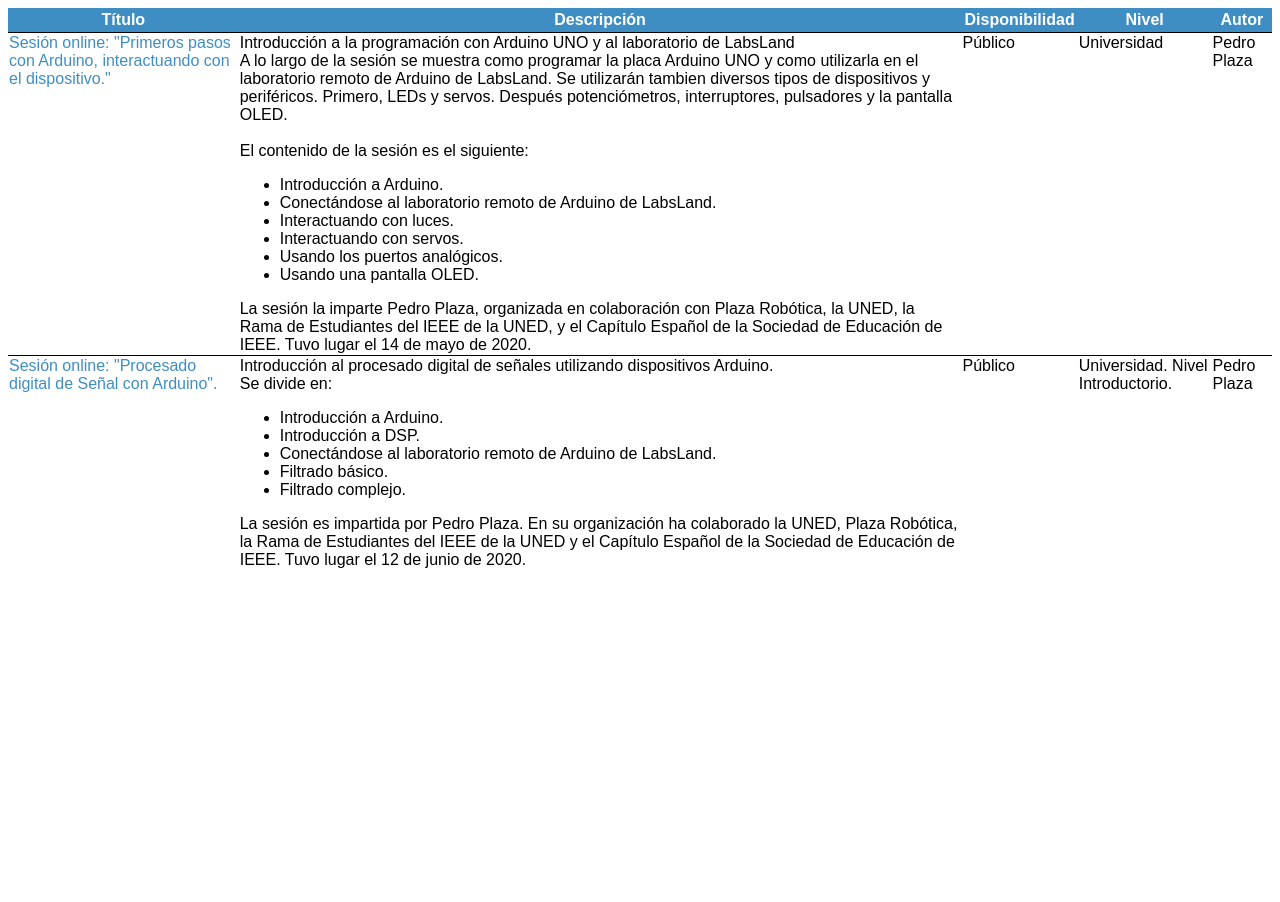
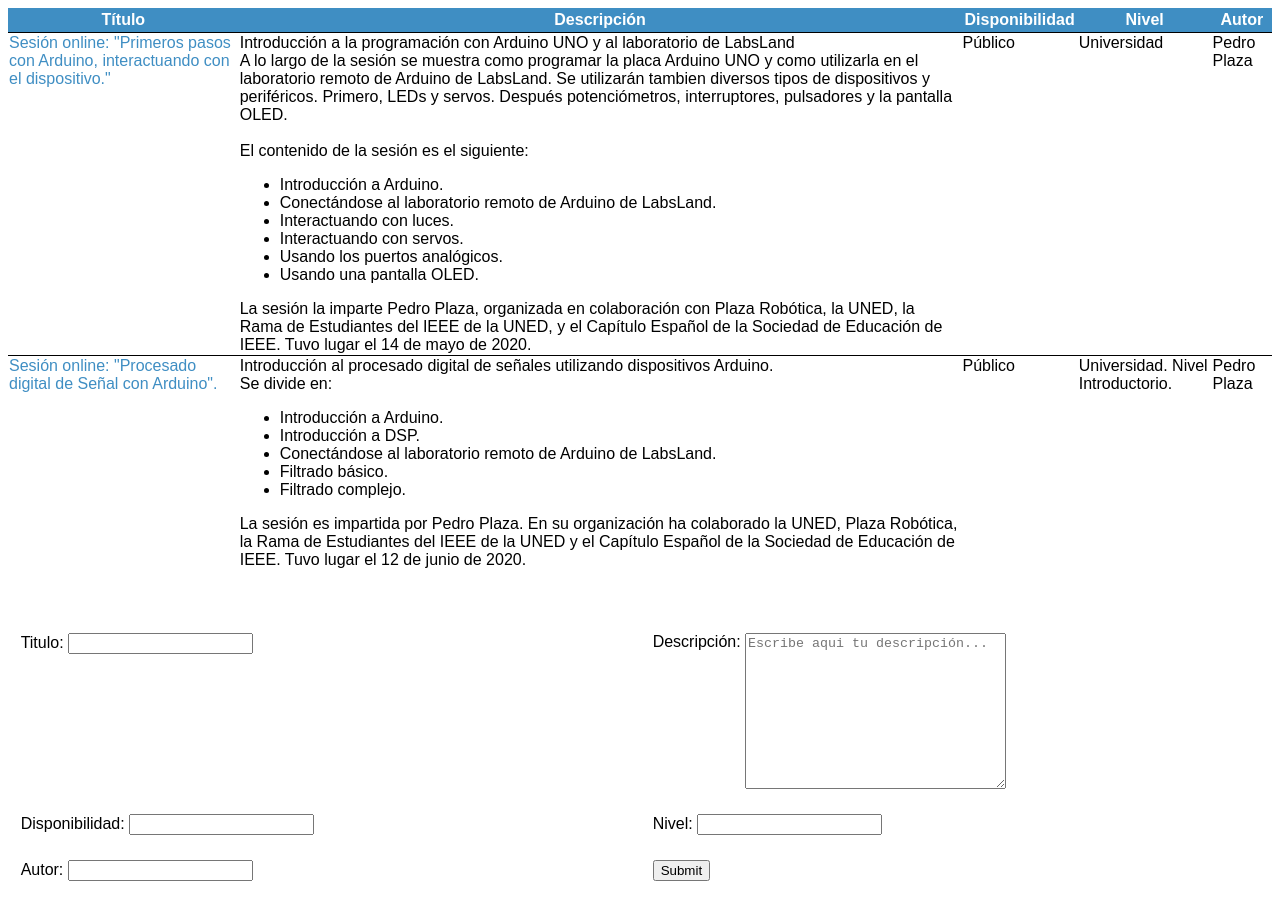
Before and after one commit to Hidalgo7/FrontEnd_LabsLand, a plain HTML site: page index.html in a window 1280 px wide. Before the commit the page ends 800 px from the top, so only its background shows below. Drawn offline with Linux system fonts and the light colour scheme.

Commit message:
Tabla dinamica (JavaScript)

```diff
--- a/index.html
+++ b/index.html
@@ -5,10 +5,11 @@
     <meta http-equiv="X-UA-Compatible" content="IE=edge">
     <meta name="viewport" content="width=device-width, initial-scale=1.0">
     <link rel="stylesheet" href="styles.css">
+    <script src="script.js"></script>
     <title>LabsLand</title>
 </head>
 <body>
-    <table>
+    <table id="tabla">
         <tr>
             <th>Título</th>
             <th>Descripción</th>
@@ -70,5 +71,29 @@
             <td>Pedro Plaza</td>
         </tr>
     </table>
+
+    <div class="form">
+        <div class="item">
+            Titulo: <input type="text" id ="titulo">
+        </div>
+        <div class="item">
+            <label for="descripcion">Descripción: </label>
+            <textarea name="descripcion" id="descripcion" cols="30" rows="10" placeholder="Escribe aqui tu descripción..."></textarea>
+        </div>
+        <div class="item">
+            Disponibilidad: <input type="text" id="disponibilidad">
+        </div>
+        <div class="item">
+            Nivel: <input type="text" id ="nivel">
+        </div>
+        <div class="item">
+            Autor: <input type="text" id="autor">
+        </div>
+        <div class="item">
+            <button onclick="addEntryToTable(document.getElementById('titulo'),document.getElementById('descripcion'),document.getElementById('disponibilidad'),document.getElementById('nivel'),document.getElementById('autor'))">Submit</button>
+        </div>
+
+    </div>
+
 </body>
 </html>
--- /dev/null
+++ b/script.js
@@ -0,0 +1,8 @@
+function addEntryToTable(title, description, availability, level, author){
+    var tabla = document.getElementById('tabla');
+    var fila = tabla.insertRow(-1)
+    for (var i = 0, j = arguments.length; i < j;i++){
+        var celda = fila.insertCell(i)
+        celda.innerHTML = arguments[i].value
+    }
+}
--- a/styles.css
+++ b/styles.css
@@ -7,6 +7,7 @@ p{
 }
 table{
     border-collapse: collapse;
+    margin-bottom: 50px;
 }
 th{
     background-color: #3F8EC3;
@@ -21,3 +22,14 @@ td{
 .titulo{
     color :#3F8EC3;
 }
+.form{
+    display: flex;
+    flex-wrap: wrap;
+}
+.item{
+    flex: 48%;
+    padding: 1%;
+}
+textarea{
+    vertical-align: top;
+}
```
Also changed, not shown: 1 other file.
